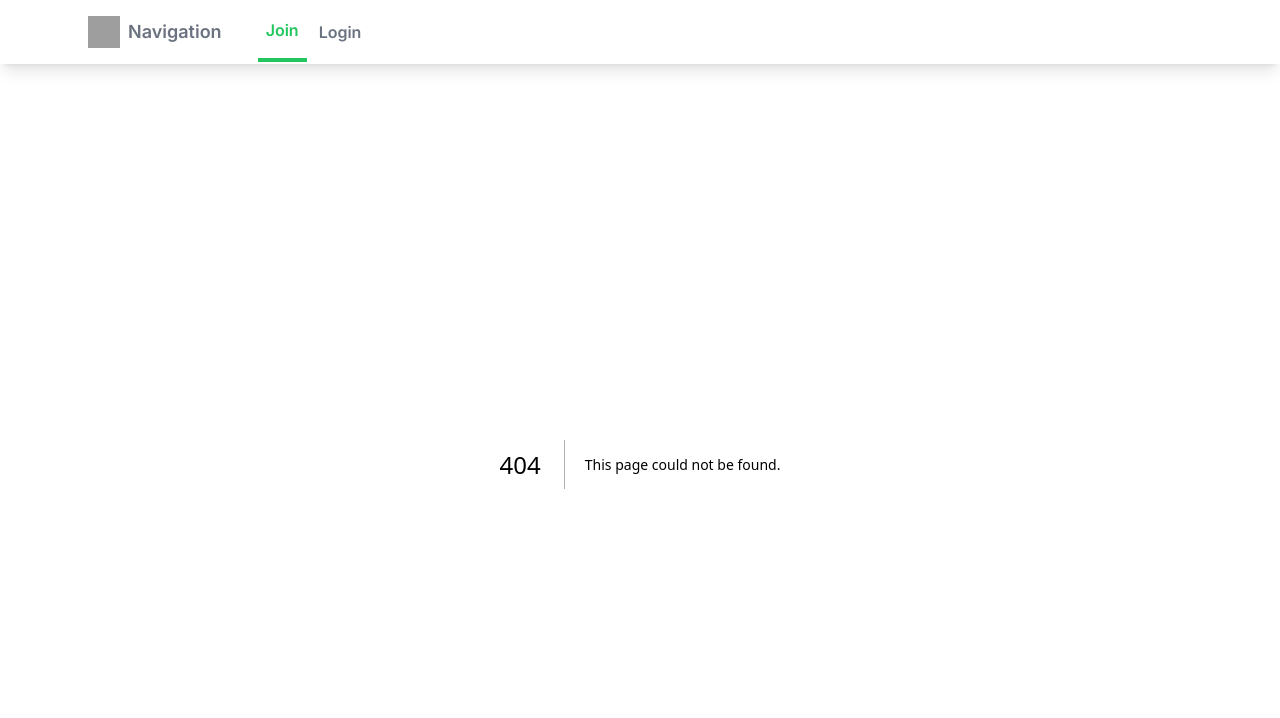
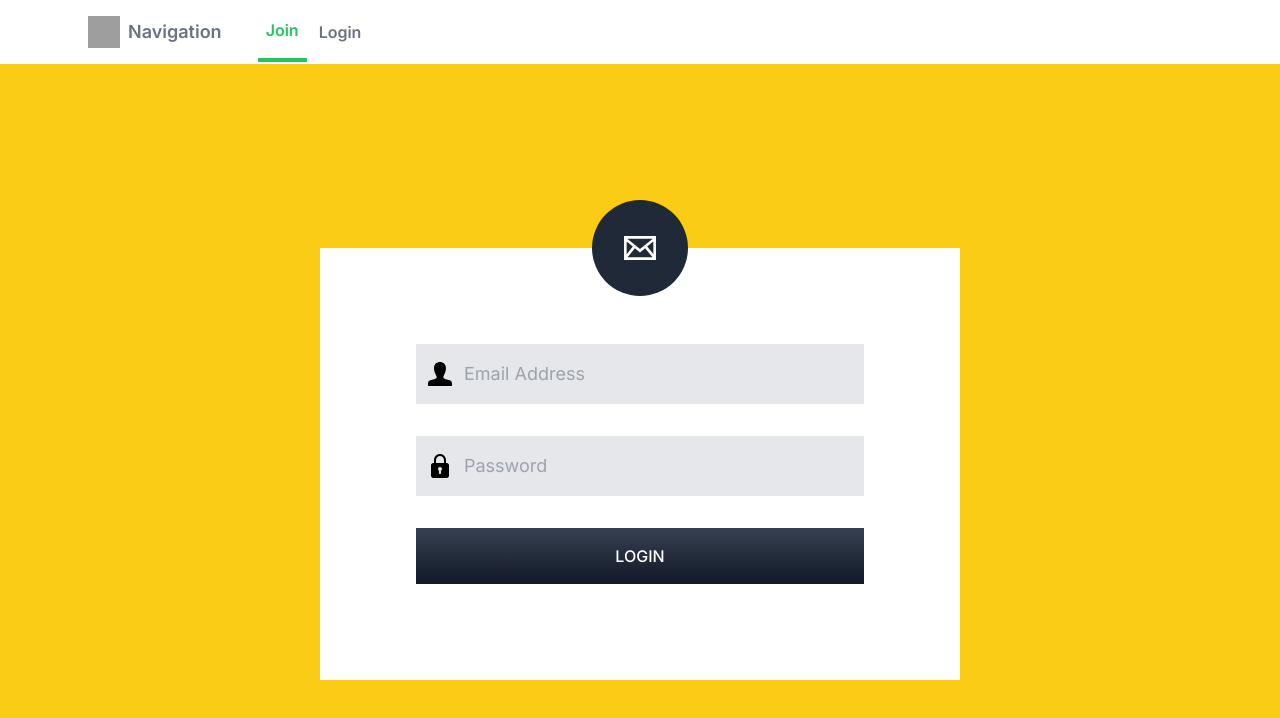
Before and after one commit to lslayman/waggle, a Next.js app in the folder client/: page /login in a window 1280 px wide. Before the commit this address had no page. Shown: the top 718 px of the page. Built offline with nearby package versions, Linux system fonts and the light colour scheme; grey boxes are pictures that could not be loaded.

Commit message:
login page

```diff
--- /dev/null
+++ b/client/app/(auth)/login/page.jsx
@@ -0,0 +1,59 @@
+'use client'
+
+import React, { useState } from 'react';
+import { useRouter } from 'next/navigation';
+
+export default function Login() {
+    const [email, setEmail] = useState('')
+    const [password, setPassword] = useState('')
+    const router = useRouter()
+
+    function handleSubmit(e){
+        e.preventDefault();
+        fetch('/api/login', {
+            method: "POST",
+            headers: {"Content-Type": "application/json"},
+            body: JSON.stringify({email: email, password: password})
+        })
+        .then(res => res.json())
+        .then(data => {setUsers(data)
+        router.push('/')})
+
+    }
+
+    function handleEmail(e){
+        setEmail(e.target.value)
+    }
+
+    function handlePassword(e){
+        setPassword(e.target.value)
+    }
+
+    return (
+        // login component src: https://tailwindflex.com/bunny/simple-login-form
+        <div class="bg-yellow-400 h-screen overflow-hidden flex items-center justify-center">
+        <div class="bg-white lg:w-6/12 md:7/12 w-8/12 shadow-3xl">
+          <div class="bg-gray-800 absolute left-1/2 transform -translate-x-1/2 -translate-y-1/2 rounded-full p-4 md:p-8">
+            <svg width="32" height="32" viewBox="0 0 24 24" fill="#FFF">
+              <path d="M0 3v18h24v-18h-24zm6.623 7.929l-4.623 5.712v-9.458l4.623 3.746zm-4.141-5.929h19.035l-9.517 7.713-9.518-7.713zm5.694 7.188l3.824 3.099 3.83-3.104 5.612 6.817h-18.779l5.513-6.812zm9.208-1.264l4.616-3.741v9.348l-4.616-5.607z"/>
+            </svg>
+          </div>
+          <form class="p-12 md:p-24" onSubmit={handleSubmit}>
+            <div class="flex items-center text-lg mb-6 md:mb-8">
+              <svg class="absolute ml-3" width="24" viewBox="0 0 24 24">
+                <path d="M20.822 18.096c-3.439-.794-6.64-1.49-5.09-4.418 4.72-8.912 1.251-13.678-3.732-13.678-5.082 0-8.464 4.949-3.732 13.678 1.597 2.945-1.725 3.641-5.09 4.418-3.073.71-3.188 2.236-3.178 4.904l.004 1h23.99l.004-.969c.012-2.688-.092-4.222-3.176-4.935z"/>
+              </svg>
+              <input type="text" id="email" value={email} onChange={handleEmail} class="bg-gray-200 pl-12 py-2 md:py-4 focus:outline-none w-full" placeholder="Email Address" />
+            </div>
+            <div class="flex items-center text-lg mb-6 md:mb-8">
+              <svg class="absolute ml-3" viewBox="0 0 24 24" width="24">
+                <path d="m18.75 9h-.75v-3c0-3.309-2.691-6-6-6s-6 2.691-6 6v3h-.75c-1.24 0-2.25 1.009-2.25 2.25v10.5c0 1.241 1.01 2.25 2.25 2.25h13.5c1.24 0 2.25-1.009 2.25-2.25v-10.5c0-1.241-1.01-2.25-2.25-2.25zm-10.75-3c0-2.206 1.794-4 4-4s4 1.794 4 4v3h-8zm5 10.722v2.278c0 .552-.447 1-1 1s-1-.448-1-1v-2.278c-.595-.347-1-.985-1-1.722 0-1.103.897-2 2-2s2 .897 2 2c0 .737-.405 1.375-1 1.722z"/>
+              </svg>
+              <input type="password" id="password" value={password} onChange={handlePassword} class="bg-gray-200 pl-12 py-2 md:py-4 focus:outline-none w-full" placeholder="Password" />
+            </div>
+            <button class="bg-gradient-to-b from-gray-700 to-gray-900 font-medium p-2 md:p-4 text-white uppercase w-full">Login</button>
+          </form>
+        </div>
+       </div>
+    );
+  }
--- a/client/app/components/NavBar.jsx
+++ b/client/app/components/NavBar.jsx
@@ -1,8 +1,38 @@
 'use client'
 
+import React, { useState } from 'react';
 import Link from 'next/link'
 
 export default function NavBar() {
+	const [users, setUsers] = useState(null)
+
+	const updateUser = (user) => setUsers(user)
+
+	if(!users) return(
+		<>
+		<nav className="bg-white shadow-lg">
+		  <div className="max-w-6xl mx-auto px-4">
+			<div className="flex justify-between">
+			  <div className="flex space-x-7">
+
+				  <div>
+					  <a href="#" className="flex items-center py-4 px-2">
+						  <img src="logo.png" alt="Logo" class="h-8 w-8 mr-2" />
+						  <span className="font-semibold text-gray-500 text-lg"
+							  >Navigation</span>
+					  </a>
+				  </div>
+
+				  <div class="hidden md:flex items-center space-x-1">
+					  <Link href='/join' className="py-4 px-2 text-green-500 border-b-4 border-green-500 font-semibold ">Join</Link>
+					  <Link href='/login' className="py-4 px-2 text-gray-500 font-semibold hover:text-green-500 transition duration-300">Login</Link>
+				  </div>
+			  </div>
+			</div>
+		  </div>
+		</nav>
+	  </>
+	)
     return (
         <>
           <nav className="bg-white shadow-lg">
```
